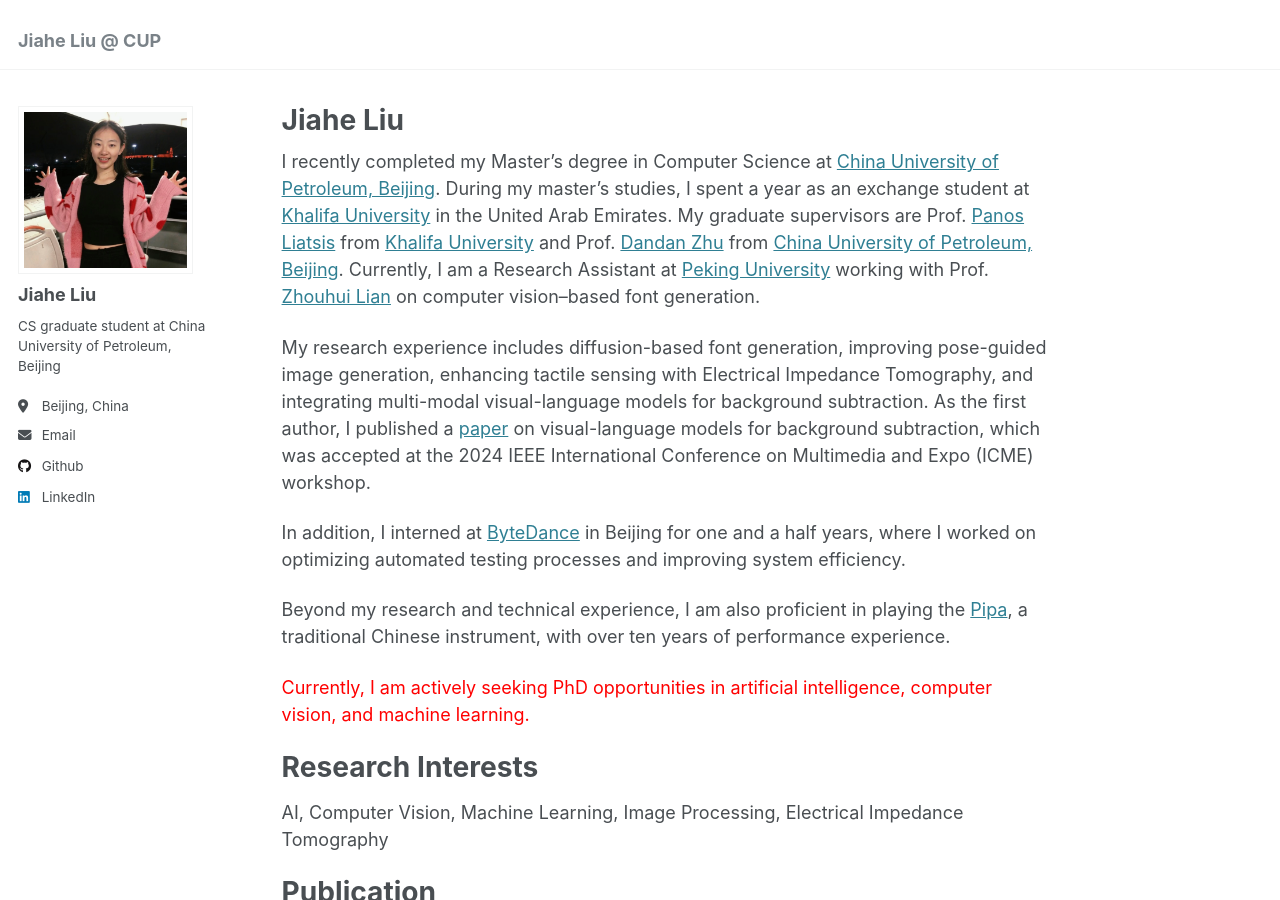
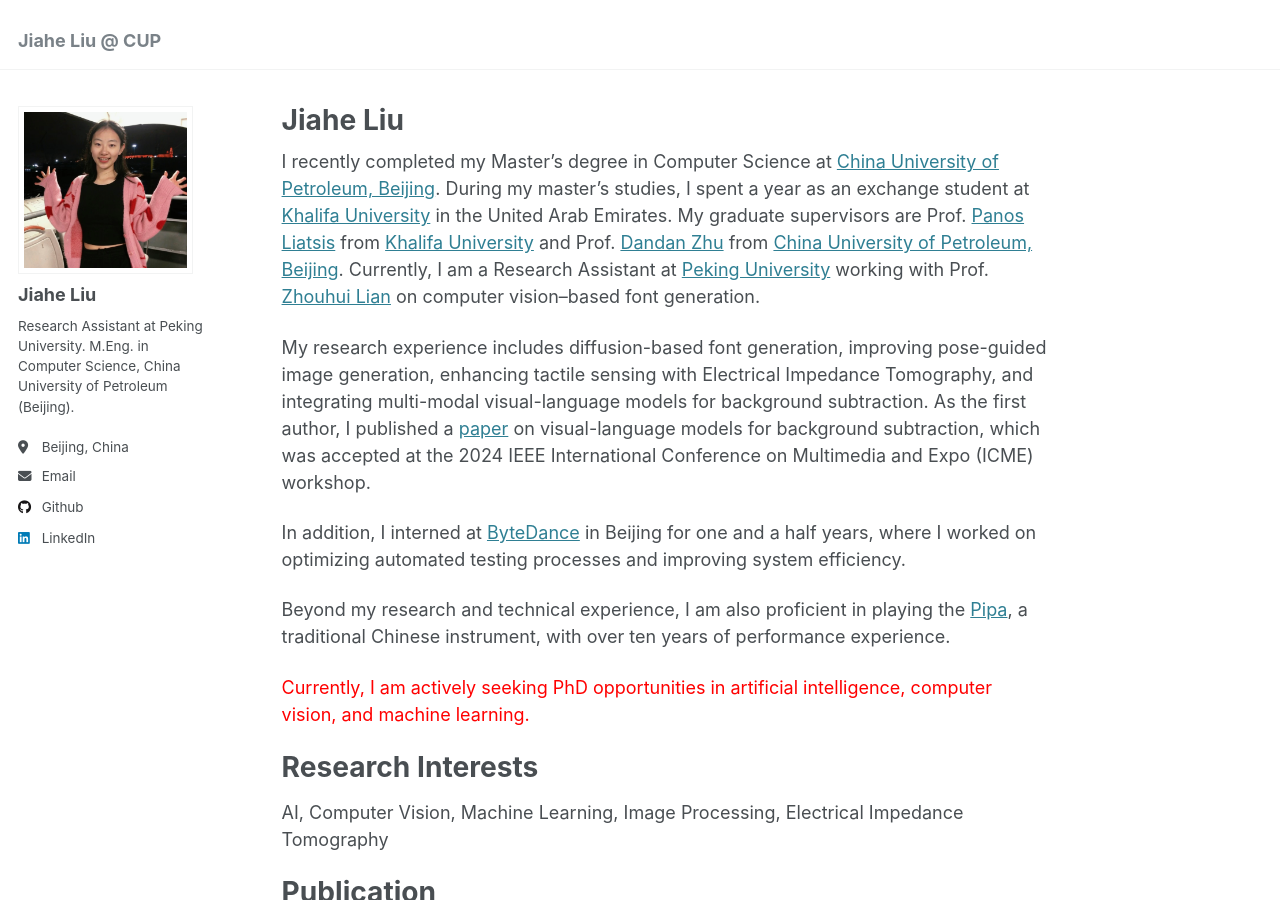
Before and after one commit to jiahe-liu/jiahe-liu.github.io, a Jekyll site: the page built from _pages/about.md, in a window 1280 px wide and 900 px high. Built offline with Jekyll 4.4.1, drawn with Linux system fonts in a browser that asks for light colours.

Commit message:
Update introduction.

```diff
--- a/_config.yml
+++ b/_config.yml
@@ -23,7 +23,9 @@ author:
   avatar           : "https://jiahe-liu.github.io/images/aPhotoOfMe.png"
   name             : "Jiahe Liu"
   pronouns         : # example: "she/her"
-  bio              : "CS graduate student at China University of Petroleum, Beijing"
+  bio      : |
+    Research Assistant at Peking University.
+    M.Eng. in Computer Science, China University of Petroleum (Beijing).
   location         : "Beijing, China"
   uri              : # URL
   email            : "liujiahe511@gmail.com"
```
